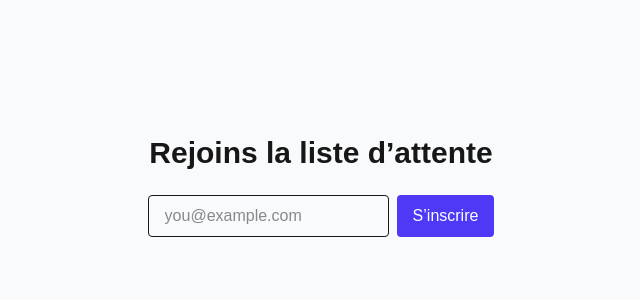
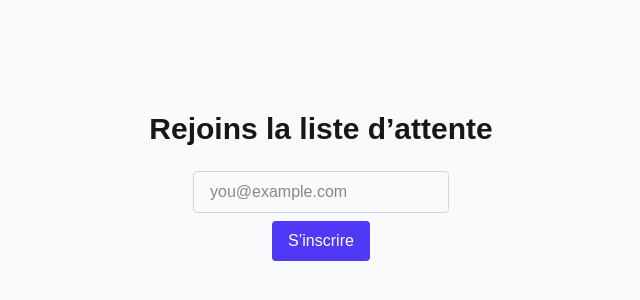
Before and after one commit to TheoJooo/waitlist, a Next.js app: page / in a window 1280 px wide. Shown: the part 214-514 px from the top of the page, without its empty margins (319-959 px from the left). Built offline with nearby package versions, Linux system fonts and the light colour scheme; no server answers.

Commit message:
handle errors and modals

```diff
--- a/app/page.tsx
+++ b/app/page.tsx
@@ -3,7 +3,6 @@ import WaitlistForm from '@/components/WaitlistForm';
 export default function Home() {
   return (
     <main className="min-h-screen flex flex-col items-center justify-center bg-gray-50 p-6">
-      <h1 className="text-3xl font-semibold mb-6">Rejoins la liste d’attente</h1>
       <WaitlistForm />
     </main>
   );
--- a/components/WaitlistForm.tsx
+++ b/components/WaitlistForm.tsx
@@ -8,58 +8,190 @@ const supabase = createClient(
   process.env.NEXT_PUBLIC_SUPABASE_ANON_KEY!
 );
 
+// export default function WaitlistForm() {
+//     const [email, setEmail] = useState('');
+//     const [success, setSuccess] = useState(false);
+//     const [errorMsg, setErrorMsg] = useState('');
+
+//     const handleSubmit = async (e: React.FormEvent) => {
+//       e.preventDefault();
+//       setErrorMsg('');
+
+//       const { error } = await supabase.from('waitlist').insert({ email });
+
+//       if (error) {
+//         if (error.code === '23505') {
+//           setErrorMsg('Cet email est déjà inscrit.');
+//         } else {
+//           setErrorMsg('Une erreur est survenue. Réessaie plus tard.');
+//         }
+//         return;
+//       }
+
+//       setSuccess(true);
+//       setEmail('');
+//     };
+
+//     return (
+//       <div className="flex flex-col items-center">
+//         {/* Formulaire */}
+//         {!success && (
+//           <form onSubmit={handleSubmit} className="flex gap-3">
+//             <input
+//               type="email"
+//               value={email}
+//               onChange={(e) => setEmail(e.target.value)}
+//               placeholder="you@example.com"
+//               required
+//               className="w-64 px-4 py-2 border rounded"
+//             />
+//             <button
+//               type="submit"
+//               className="px-4 py-2 font-medium text-white transition bg-indigo-600 rounded hover:bg-indigo-500"
+//             >
+//               S’inscrire
+//             </button>
+//           </form>
+//         )}
+
+//         {/* Message de succès */}
+//         {success && (
+//           <p className="mt-6 text-lg font-medium text-green-600">
+//             Merci ! Tu es bien ajouté à la liste d’attente ✅
+//           </p>
+//         )}
+
+//         {/* Modal d’erreur */}
+//         {errorMsg && (
+//           <div
+//             className="fixed inset-0 z-50 flex items-center justify-center bg-black/60"
+//             onClick={(e) => {
+//               // ferme si on clique sur l’overlay, pas sur le contenu
+//               if (e.target === e.currentTarget) setErrorMsg('');
+//             }}
+//           >
+//             <div className="relative w-[90%] max-w-md p-6 text-center bg-white rounded-xl shadow-xl">
+//               {/* bouton croix */}
+//               <button
+//                 aria-label="Fermer"
+//                 onClick={() => setErrorMsg('')}
+//                 className="absolute p-1 text-gray-500 rounded-full top-3 right-3 hover:bg-gray-100"
+//               >
+//                 ×
+//               </button>
+
+//               <h2 className="mb-4 text-xl font-semibold text-red-600">Oups…</h2>
+//               <p className="mb-6 text-gray-700">{errorMsg}</p>
+//               <button
+//                 onClick={() => setErrorMsg('')}
+//                 className="px-4 py-2 font-medium text-white transition bg-indigo-600 rounded hover:bg-indigo-500"
+//               >
+//                 Fermer
+//               </button>
+//             </div>
+//           </div>
+//         )}
+//       </div>
+//     );
+//   }
+
+const EMAIL_RGX = /^[^\s@]+@[^\s@]+\.[^\s@]+$/;
+
 export default function WaitlistForm() {
     const [email, setEmail] = useState('');
-  const [done, setDone] = useState(false);
-  const [error, setError] = useState('');
+    const [success, setSuccess] = useState(false);
+    const [errorMsg, setErrorMsg] = useState('');
+    const [formatErr, setFormatErr] = useState('');
 
     const handleSubmit = async (e: React.FormEvent) => {
       e.preventDefault();
-    setDone(false);
-    setError('');
+      setErrorMsg('');
+      setFormatErr('');
+
+      if (!EMAIL_RGX.test(email)) {
+        setFormatErr('Adresse email invalide.');
+        return;
+      }
 
       const { error } = await supabase.from('waitlist').insert({ email });
 
       if (error) {
         if (error.code === '23505') {
-        // Code PostgreSQL pour violation de contrainte UNIQUE
-        setError("Cet email est déjà sur la liste d’attente.");
+          setErrorMsg('Cet email est déjà inscrit.');
         } else {
-        setError("Une erreur est survenue. Réessaye plus tard.");
-        console.error(error);
+          setErrorMsg('Une erreur est survenue. Réessaie plus tard.');
         }
         return;
       }
 
-    setDone(true);
+      setSuccess(true);
       setEmail('');
     };
 
     return (
       <div className="flex flex-col items-center">
-      <form onSubmit={handleSubmit} className="flex gap-2">
+        {/* Titre dynamique */}
+        <h1 className="mb-6 text-3xl font-semibold text-center">
+          {success ? 'Merci pour ton inscription !' : 'Rejoins la liste d’attente'}
+        </h1>
+
+        {/* Formulaire uniquement si pas encore inscrit */}
+        {!success && (
+          <form onSubmit={handleSubmit} className="flex flex-col items-center gap-2">
             <input
-          type="email"
               value={email}
               onChange={(e) => setEmail(e.target.value)}
               placeholder="you@example.com"
-          required
-          className="px-4 py-2 border rounded"
+              className={
+                'w-64 px-4 py-2 border rounded focus:outline-none ' +
+                (formatErr ? 'border-red-500' : 'border-gray-300')
+              }
             />
+            {/* message d’erreur format */}
+            {formatErr && <p className="text-sm text-red-600">{formatErr}</p>}
+
             <button
               type="submit"
-          className="bg-indigo-600 text-white px-4 py-2 rounded"
+              className="px-4 py-2 font-medium text-white transition bg-indigo-600 rounded hover:bg-indigo-500"
             >
               S’inscrire
             </button>
           </form>
-
-      {done && (
-        <p className="mt-4 text-green-600">Merci ! Tu es bien inscrit(e) ✅</p>
         )}
 
-      {error && (
-        <p className="mt-4 text-red-600">{error}</p>
+        {/* Message de succès */}
+        {success && (
+          <p className="mt-4 text-green-600 text-lg font-medium">
+            Tu recevras un email dès le lancement ✅
+          </p>
+        )}
+
+        {/* Modal d’erreur (duplicate ou serveur) */}
+        {errorMsg && (
+          <div
+            className="fixed inset-0 z-50 flex items-center justify-center bg-black/60"
+            onClick={(e) => {
+              if (e.target === e.currentTarget) setErrorMsg('');
+            }}
+          >
+            <div className="relative w-[90%] max-w-md p-6 text-center bg-white rounded-xl shadow-xl">
+              <button
+                aria-label="Fermer"
+                onClick={() => setErrorMsg('')}
+                className="absolute top-3 right-3 p-1 text-gray-500 rounded-full hover:bg-gray-100"
+              >
+                ×
+              </button>
+              <h2 className="mb-4 text-xl font-semibold text-red-600">Oups…</h2>
+              <p className="mb-6 text-gray-700">{errorMsg}</p>
+              <button
+                onClick={() => setErrorMsg('')}
+                className="px-4 py-2 font-medium text-white transition bg-indigo-600 rounded hover:bg-indigo-500"
+              >
+                Fermer
+              </button>
+            </div>
+          </div>
         )}
       </div>
     );
```
Lines whose indentation alone changed are shown as unchanged.
